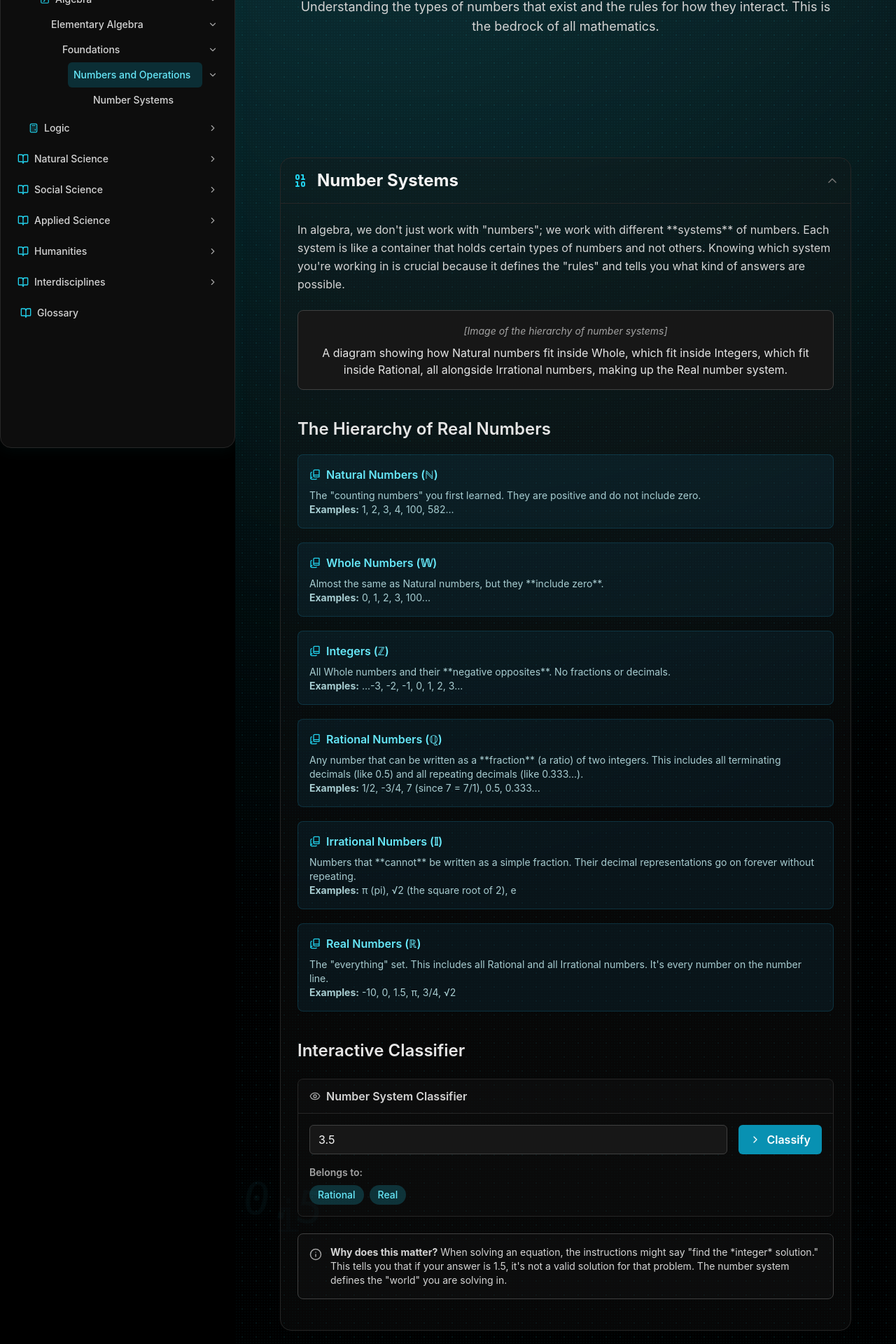
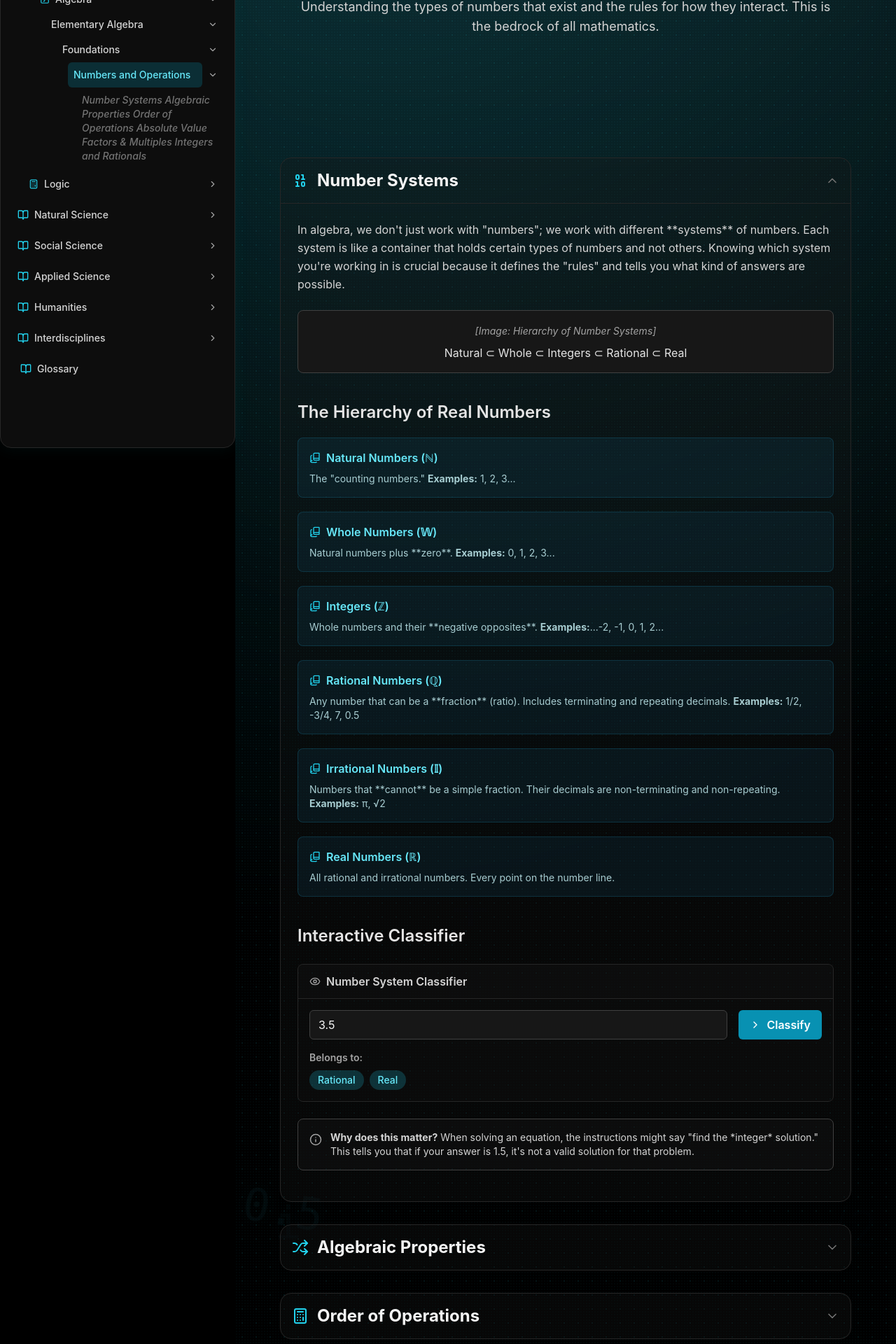
Before and after one commit to nickf723/ed-dev, a Next.js app: page /formal-science/mathematics/algebra/elementary-algebra/foundations/num-ops in a window 1280 px wide. Shown: the part 160-2080 px from the top of the page at 70% size. Built offline with nearby package versions, Linux system fonts and the light colour scheme.

Commit message:
num ops num ops

```diff
--- a/app/formal-science/mathematics/algebra/elementary-algebra/foundations/num-ops/page.tsx
+++ b/app/formal-science/mathematics/algebra/elementary-algebra/foundations/num-ops/page.tsx
@@ -18,6 +18,9 @@ import {
   Percent,
   Calculator,
   ChevronRight,
+  Scale, // For Absolute Value
+  Component, // For Factors & Multiples
+  Shuffle, // For Algebraic Properties
 } from "@/components/icons";
 import React, { useState, useEffect } from "react";
 
@@ -38,7 +41,7 @@ export default function NumbersAndOperationsPage() {
 
       {/* Main content area for collapsible topics */}
       <div className="w-full max-w-4xl text-left">
-        {/* --- NUMBER SYSTEMS (Collapsible) --- */}
+        {/* --- 1. NUMBER SYSTEMS --- */}
         <CollapsibleTopic
           title="Number Systems"
           icon={Binary}
@@ -55,62 +58,35 @@ export default function NumbersAndOperationsPage() {
           {/* Diagram Placeholder */}
           <div className="my-6 rounded-lg border border-neutral-700 bg-neutral-900 p-4 text-center">
             <span className="text-sm italic text-neutral-400">
-
-
-[Image of the hierarchy of number systems]
-
+              [Image: Hierarchy of Number Systems]
             </span>
             <p className="mt-2 text-neutral-200">
-              A diagram showing how Natural numbers fit inside Whole, which fit
-              inside Integers, which fit inside Rational, all alongside
-              Irrational numbers, making up the Real number system.
+              Natural ⊂ Whole ⊂ Integers ⊂ Rational ⊂ Real
             </p>
           </div>
 
           <ContentSubhead title="The Hierarchy of Real Numbers" />
-
           <TermDefinition term="Natural Numbers (ℕ)">
-            The "counting numbers" you first learned. They are positive and do
-            not include zero.
-            <br />
-            <strong>Examples:</strong> 1, 2, 3, 4, 100, 582...
+            The "counting numbers." <strong>Examples:</strong> 1, 2, 3...
           </TermDefinition>
-
           <TermDefinition term="Whole Numbers (𝕎)">
-            Almost the same as Natural numbers, but they **include zero**.
-            <br />
-            <strong>Examples:</strong> 0, 1, 2, 3, 100...
+            Natural numbers plus **zero**. <strong>Examples:</strong> 0, 1, 2, 3...
           </TermDefinition>
-
           <TermDefinition term="Integers (ℤ)">
-            All Whole numbers and their **negative opposites**. No fractions
-            or decimals.
-            <br />
-            <strong>Examples:</strong> ...-3, -2, -1, 0, 1, 2, 3...
+            Whole numbers and their **negative opposites**. <strong>Examples:</strong>
+            ...-2, -1, 0, 1, 2...
           </TermDefinition>
-
           <TermDefinition term="Rational Numbers (ℚ)">
-            Any number that can be written as a **fraction** (a ratio) of two
-            integers. This includes all terminating decimals (like 0.5) and
-            all repeating decimals (like 0.333...).
-            <br />
-            <strong>Examples:</strong> 1/2, -3/4, 7 (since 7 = 7/1), 0.5,
-            0.333...
+            Any number that can be a **fraction** (ratio). Includes terminating
+            and repeating decimals. <strong>Examples:</strong> 1/2, -3/4, 7, 0.5
           </TermDefinition>
-
           <TermDefinition term="Irrational Numbers (𝕀)">
-            Numbers that **cannot** be written as a simple fraction. Their
-            decimal representations go on forever without repeating.
-            <br />
-            <strong>Examples:</strong> π (pi), √2 (the square root of 2),
-            e
+            Numbers that **cannot** be a simple fraction. Their decimals are
+            non-terminating and non-repeating. <strong>Examples:</strong> π, √2
           </TermDefinition>
-
           <TermDefinition term="Real Numbers (ℝ)">
-            The "everything" set. This includes all Rational and all
-            Irrational numbers. It's every number on the number line.
-            <br />
-            <strong>Examples:</strong> -10, 0, 1.5, π, 3/4, √2
+            All rational and irrational numbers. Every point on the number
+            line.
           </TermDefinition>
 
           <ContentSubhead title="Interactive Classifier" />
@@ -120,12 +96,12 @@ export default function NumbersAndOperationsPage() {
             <strong>Why does this matter?</strong> When solving an equation, the
             instructions might say "find the *integer* solution." This tells
             you that if your answer is 1.5, it's not a valid solution for that
-            problem. The number system defines the "world" you are solving in.
+            problem.
           </SideNote>
         </CollapsibleTopic>
 
-        {/* --- PROPERTIES OF NUMBERS (Collapsible) --- */}
-        <CollapsibleTopic title="Properties of Numbers" icon={BookCopy}>
+        {/* --- 2. ALGEBRAIC PROPERTIES --- */}
+        <CollapsibleTopic title="Algebraic Properties" icon={Shuffle}>
           <PageHeader
             eyebrow="Content Coming Soon"
             title="Under Construction"
@@ -133,7 +109,7 @@ export default function NumbersAndOperationsPage() {
           />
         </CollapsibleTopic>
 
-        {/* --- ORDER OF OPERATIONS (Collapsible) --- */}
+        {/* --- 3. ORDER OF OPERATIONS --- */}
         <CollapsibleTopic title="Order of Operations" icon={Calculator}>
           <PageHeader
             eyebrow="Content Coming Soon"
@@ -142,8 +118,26 @@ export default function NumbersAndOperationsPage() {
           />
         </CollapsibleTopic>
 
-        {/* --- INTEGERS & RATIONALS (Collapsible) --- */}
-        <CollapsibleTopic title="Integers & Rationals" icon={PlusIcon}>
+        {/* --- 4. ABSOLUTE VALUE --- */}
+        <CollapsibleTopic title="Absolute Value" icon={Scale}>
+          <PageHeader
+            eyebrow="Content Coming Soon"
+            title="Under Construction"
+            subtitle="Understanding distance from zero."
+          />
+        </CollapsibleTopic>
+
+        {/* --- 5. FACTORS AND MULTIPLES --- */}
+        <CollapsibleTopic title="Factors and Multiples" icon={Component}>
+          <PageHeader
+            eyebrow="Content Coming Soon"
+            title="Under Construction"
+            subtitle="Prime factorization, GCF, and LCM."
+          />
+        </CollapsibleTopic>
+
+        {/* --- 6. INTEGERS AND RATIONALS --- */}
+        <CollapsibleTopic title="Integers and Rationals" icon={PlusIcon}>
           <PageHeader
             eyebrow="Content Coming Soon"
             title="Under Construction"
@@ -151,7 +145,7 @@ export default function NumbersAndOperationsPage() {
           />
         </CollapsibleTopic>
 
-        {/* --- PERCENTAGES, RATIOS, & RATES (Collapsible) --- */}
+        {/* --- 7. PERCENTAGES, RATIOS, & RATES --- */}
         <CollapsibleTopic title="Percentages, Ratios, & Rates" icon={Percent}>
           <PageHeader
             eyebrow="Content Coming Soon"
@@ -164,7 +158,7 @@ export default function NumbersAndOperationsPage() {
   );
 }
 
-// --- Internal Component: Number Classifier Applet ---
+// --- Internal Component: Number Classifier Applet (unchanged) ---
 function NumberClassifierApplet() {
   const [inputValue, setInputValue] = useState("3.5");
   const [results, setResults] = useState<string[]>([]);
@@ -184,7 +178,6 @@ function NumberClassifierApplet() {
       return;
     }
 
-    // Handle fractions like "1/2" or "-3/4"
     if (str.includes("/") && !str.includes(".")) {
       const parts = str.split("/");
       if (parts.length === 2 && !isNaN(Number(parts[0])) && !isNaN(Number(parts[1]))) {
@@ -205,7 +198,6 @@ function NumberClassifierApplet() {
 
     let types: string[] = ["Real"];
 
-    // Check for Rational/Irrational first (simplified)
     if (Number.isInteger(num)) {
       types.push("Rational");
       types.push("Integer");
@@ -216,8 +208,6 @@ function NumberClassifierApplet() {
         types.push("Natural");
       }
     } else {
-      // For this applet, we'll assume any valid number input that
-      // isn't an integer is a rational decimal.
       types.push("Rational");
     }
 
--- a/components/Sidebar.tsx
+++ b/components/Sidebar.tsx
@@ -154,15 +154,14 @@ export default function Sidebar() {
                       }
                       nested
                     >
-                      {/* Final Link */}
-                      <SidebarLink
-                        href="/formal-science/mathematics/algebra/elementary-algebra/foundations/num-ops/number-systems"
-                        label="Number Systems"
-                        active={pathname.startsWith(
-                          "/formal-science/mathematics/algebra/elementary-algebra/foundations/num-ops/number-systems",
-                        )}
-                        nested
-                      />
+                      <span className="px-3 py-2 text-neutral-500 italic">
+                        Number Systems
+                        Algebraic Properties
+                        Order of Operations
+                        Absolute Value
+                        Factors & Multiples
+                        Integers and Rationals
+                      </span>
                     </Dropdown>
                   </Dropdown>
                 </Dropdown>
```
Also changed, not shown: app/themes.css (line endings or trailing spaces).
